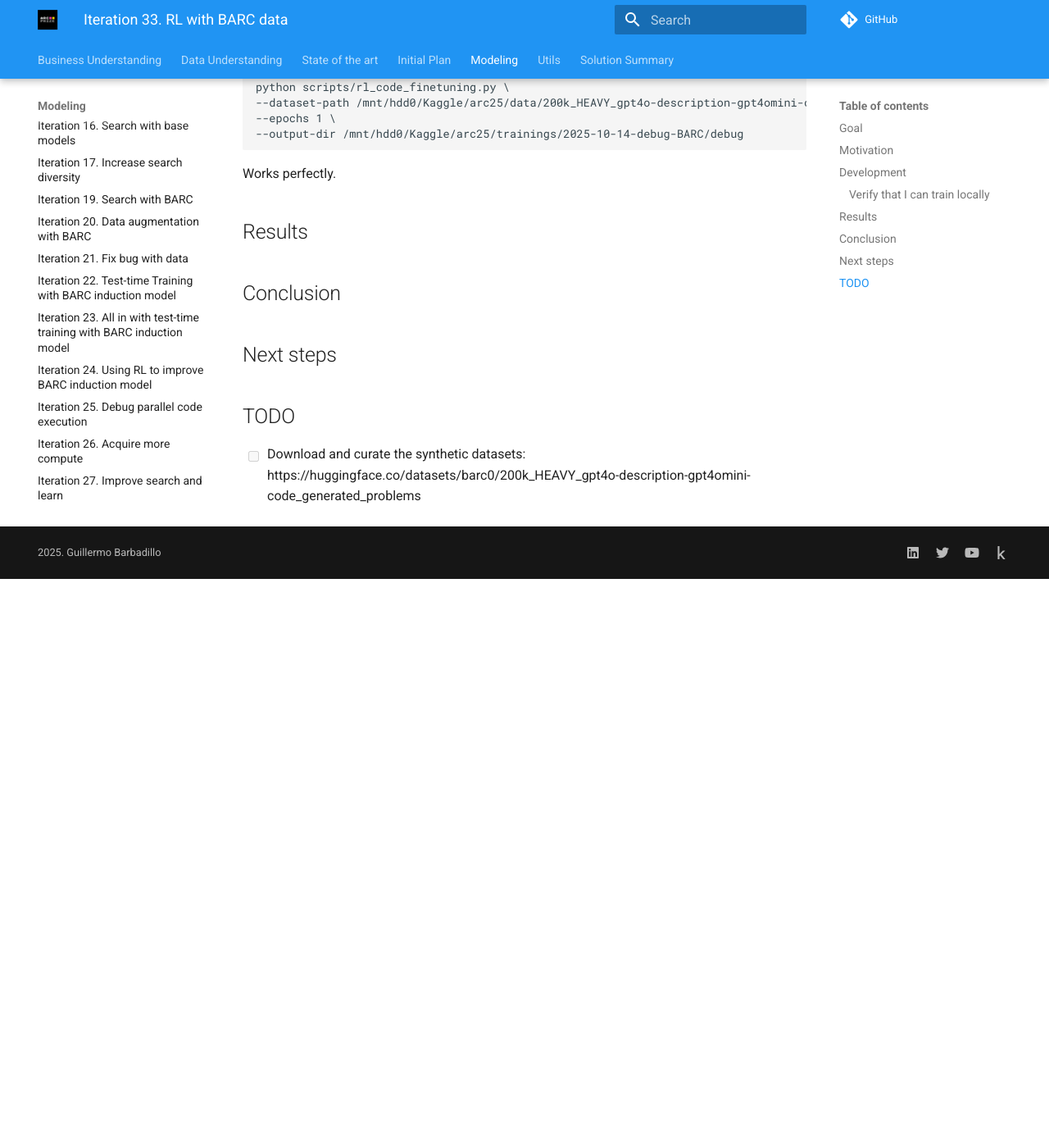
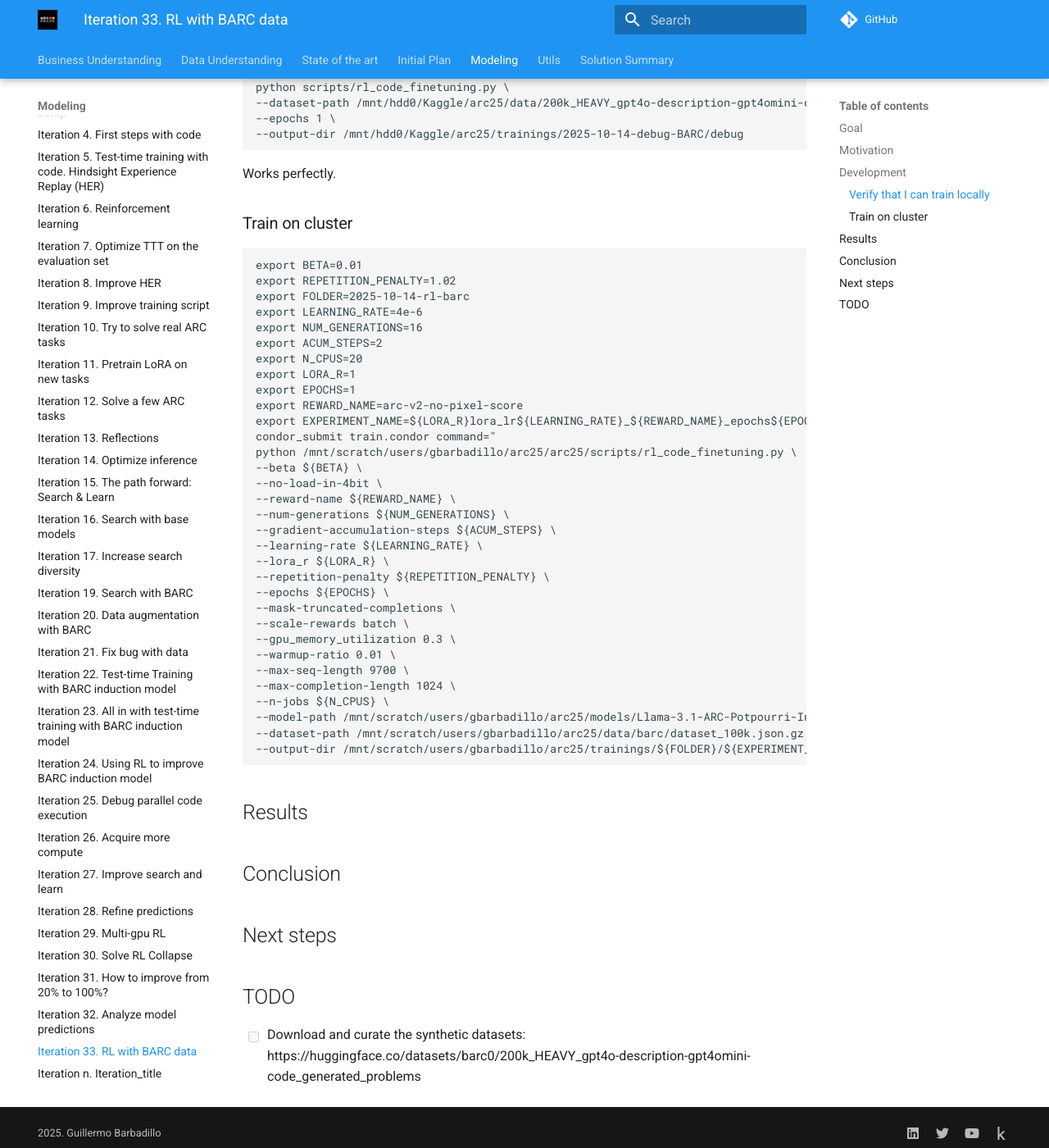
Before and after one commit to ironbar/arc25, an MkDocs documentation site: the page built from docs/modeling/Iteration_33_rl_barc.md, in a window 1280 px wide and 1400 px high, scrolled down 697 px. Shown: the whole window at 82% size. Built offline with MkDocs 1.6.1 and Material for MkDocs 9.7.7, drawn with Linux system fonts in a browser that asks for light colours; comment, search, counter and statistics services are not loaded; before the commit the page ends 1403 px from its top, so only the background shows below that.

Commit message:
added comand to launch cluster job

````diff
--- a/docs/modeling/Iteration_33_rl_barc.md
+++ b/docs/modeling/Iteration_33_rl_barc.md
@@ -37,6 +37,43 @@
 
 Works perfectly.
 
+### Train on cluster
+
+```bash
+export BETA=0.01
+export REPETITION_PENALTY=1.02
+export FOLDER=2025-10-14-rl-barc
+export LEARNING_RATE=4e-6
+export NUM_GENERATIONS=16
+export ACUM_STEPS=2
+export N_CPUS=20
+export LORA_R=1
+export EPOCHS=1
+export REWARD_NAME=arc-v2-no-pixel-score
+export EXPERIMENT_NAME=${LORA_R}lora_lr${LEARNING_RATE}_${REWARD_NAME}_epochs${EPOCHS}_${NUM_GENERATIONS}gen_${ACUM_STEPS}accum-steps_repetition-penalty-${REPETITION_PENALTY}_masked-truncate_unquantized_beta${BETA}
+condor_submit train.condor command="
+python /mnt/scratch/users/gbarbadillo/arc25/arc25/scripts/rl_code_finetuning.py \
+--beta ${BETA} \
+--no-load-in-4bit \
+--reward-name ${REWARD_NAME} \
+--num-generations ${NUM_GENERATIONS} \
+--gradient-accumulation-steps ${ACUM_STEPS} \
+--learning-rate ${LEARNING_RATE} \
+--lora_r ${LORA_R} \
+--repetition-penalty ${REPETITION_PENALTY} \
+--epochs ${EPOCHS} \
+--mask-truncated-completions \
+--scale-rewards batch \
+--gpu_memory_utilization 0.3 \
+--warmup-ratio 0.01 \
+--max-seq-length 9700 \
+--max-completion-length 1024 \
+--n-jobs ${N_CPUS} \
+--model-path /mnt/scratch/users/gbarbadillo/arc25/models/Llama-3.1-ARC-Potpourri-Induction-8B \
+--dataset-path /mnt/scratch/users/gbarbadillo/arc25/data/barc/dataset_100k.json.gz \
+--output-dir /mnt/scratch/users/gbarbadillo/arc25/trainings/${FOLDER}/${EXPERIMENT_NAME}" -append request_gpus=1 -append request_cpus=${N_CPUS} -append request_memory=128G --append 'requirements = (TARGET.Machine == "calculon21.das-nano.com")'
+```
+
 ## Results
 
 ## Conclusion
````
